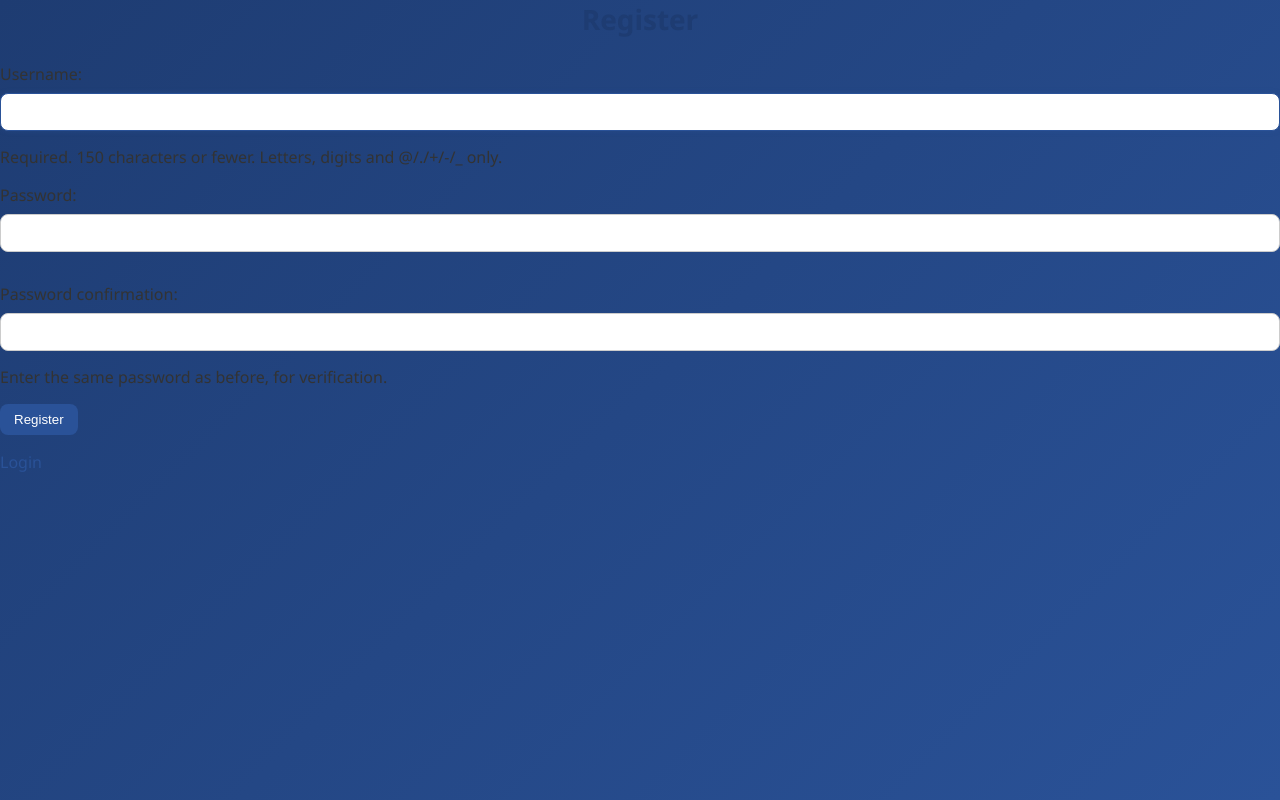
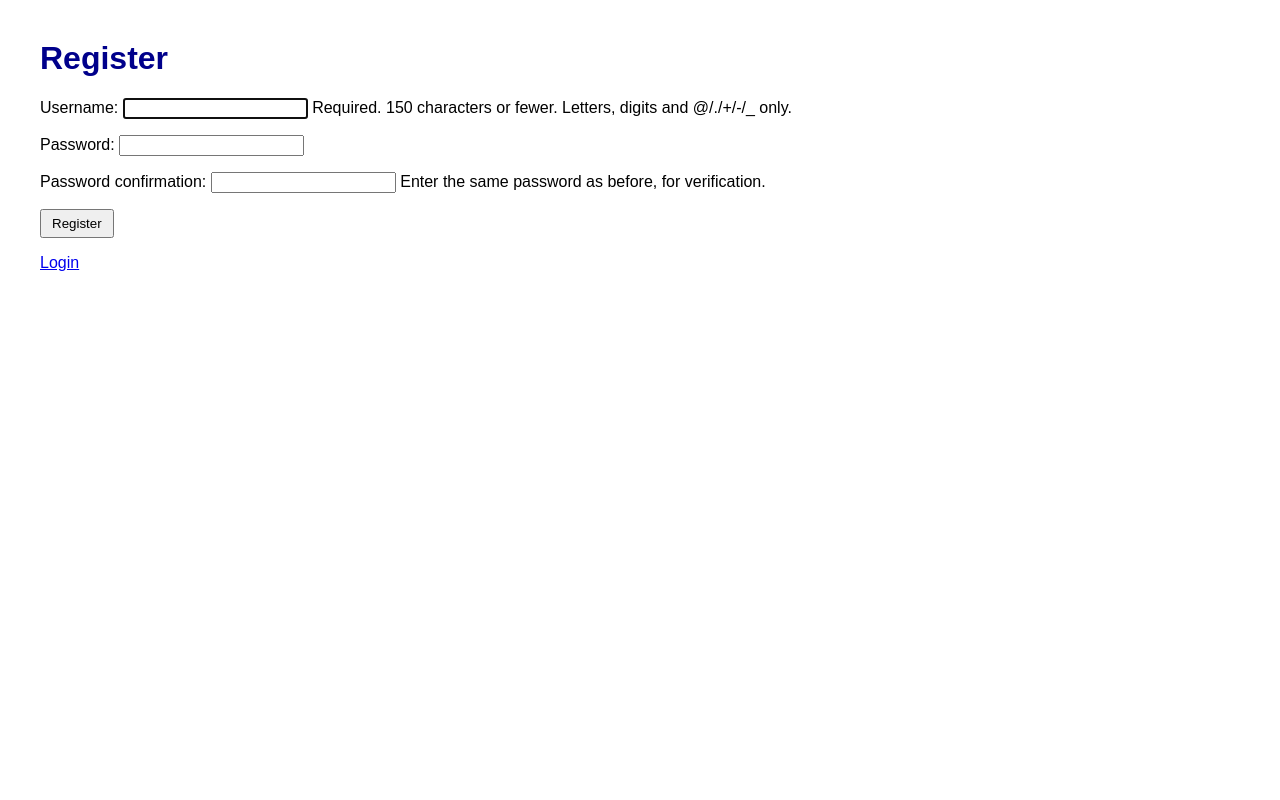
Before and after one commit to 00016560/dscc_00016560_cw1, a Django app: page /register/ in a window 1280 px wide. Run offline with Django 5.2, Linux system fonts and the light colour scheme.

Commit message:
testing css

```diff
--- a/static/css/style.css
+++ b/static/css/style.css
@@ -1,96 +1,13 @@
-/* Общий стиль страницы */
 body {
-    font-family: 'Segoe UI', Tahoma, Geneva, Verdana, sans-serif;
-    background: linear-gradient(135deg, #1e3c72, #2a5298);
-    margin: 0;
-    padding: 0;
-    color: #333;
+    font-family: Arial;
+    margin: 40px;
+    background-color: white;
 }
 
-/* Центрированный контейнер */
-.container {
-    max-width: 900px;
-    margin: 60px auto;
-    background: #ffffff;
-    padding: 40px;
-    border-radius: 16px;
-    box-shadow: 0 20px 40px rgba(0, 0, 0, 0.15);
+h1 {
+    color: darkblue;
 }
 
-/* Заголовки */
-h1 {
-    margin-bottom: 25px;
-    font-size: 28px;
-    color: #1e3c72;
-    text-align: center;
+button {
+    padding: 5px 10px;
 }
-
-/* Таблица задач */
-table {
-    width: 100%;
-    border-collapse: collapse;
-    margin-top: 20px;
-}
-
-th, td {
-    padding: 12px 10px;
-    text-align: left;
-}
-
-th {
-    background-color: #f4f6f9;
-    font-weight: 600;
-}
-
-tr {
-    border-bottom: 1px solid #e0e0e0;
-}
-
-tr:hover {
-    background-color: #f9fafc;
-}
-
-/* Кнопки */
-button, .btn {
-    padding: 8px 14px;
-    border: none;
-    border-radius: 8px;
-    background-color: #2a5298;
-    color: white;
-    font-weight: 500;
-    cursor: pointer;
-    transition: all 0.2s ease;
-}
-
-button:hover, .btn:hover {
-    background-color: #1e3c72;
-    transform: translateY(-2px);
-}
-
-/* Поля формы */
-input, textarea {
-    width: 100%;
-    padding: 10px;
-    margin-top: 8px;
-    margin-bottom: 15px;
-    border-radius: 8px;
-    border: 1px solid #ccc;
-    font-size: 14px;
-}
-
-input:focus, textarea:focus {
-    outline: none;
-    border-color: #2a5298;
-    box-shadow: 0 0 5px rgba(42, 82, 152, 0.4);
-}
-
-/* Ссылки */
-a {
-    text-decoration: none;
-    color: #2a5298;
-    font-weight: 500;
-}
-
-a:hover {
-    text-decoration: underline;
-}
```
